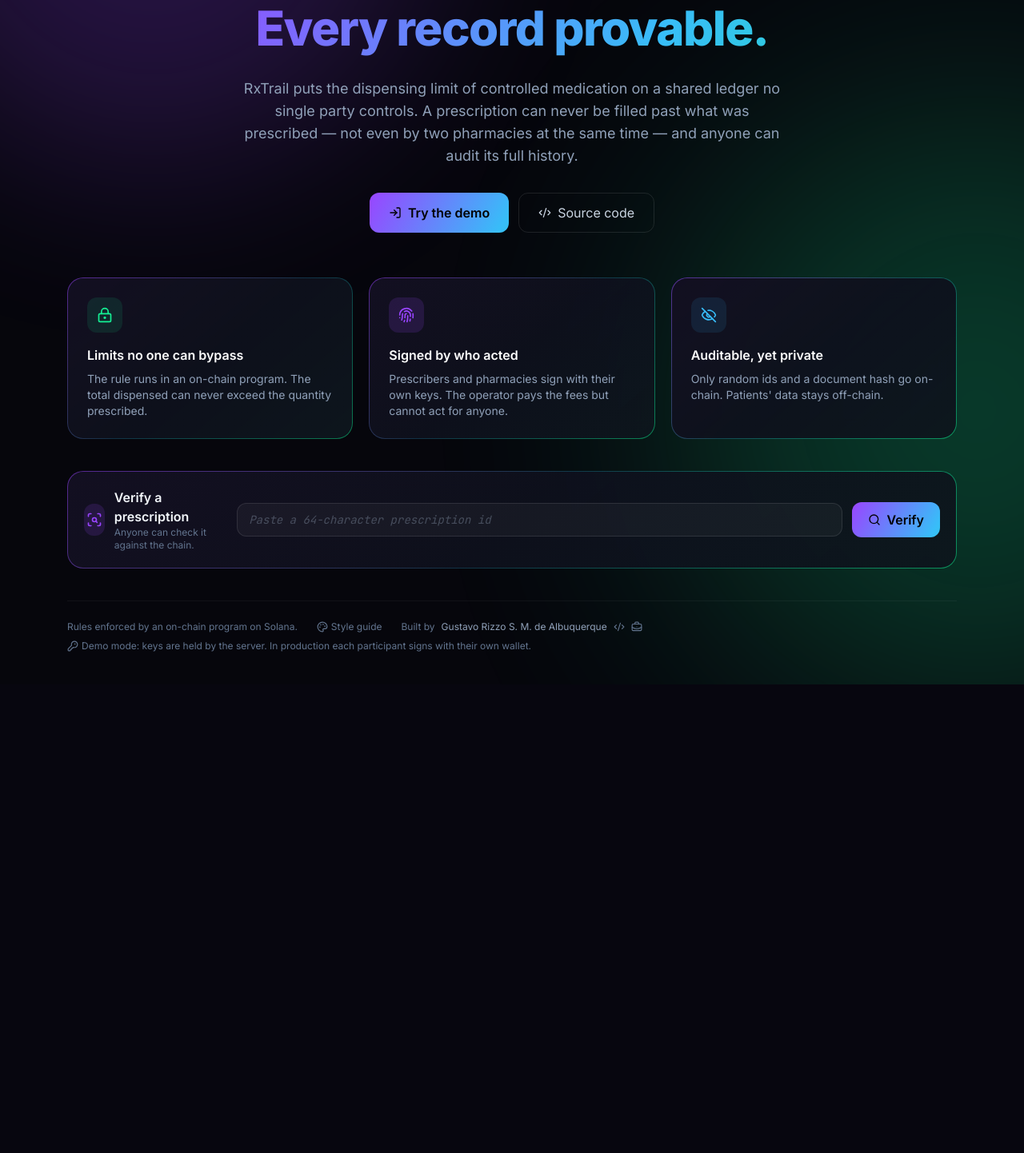
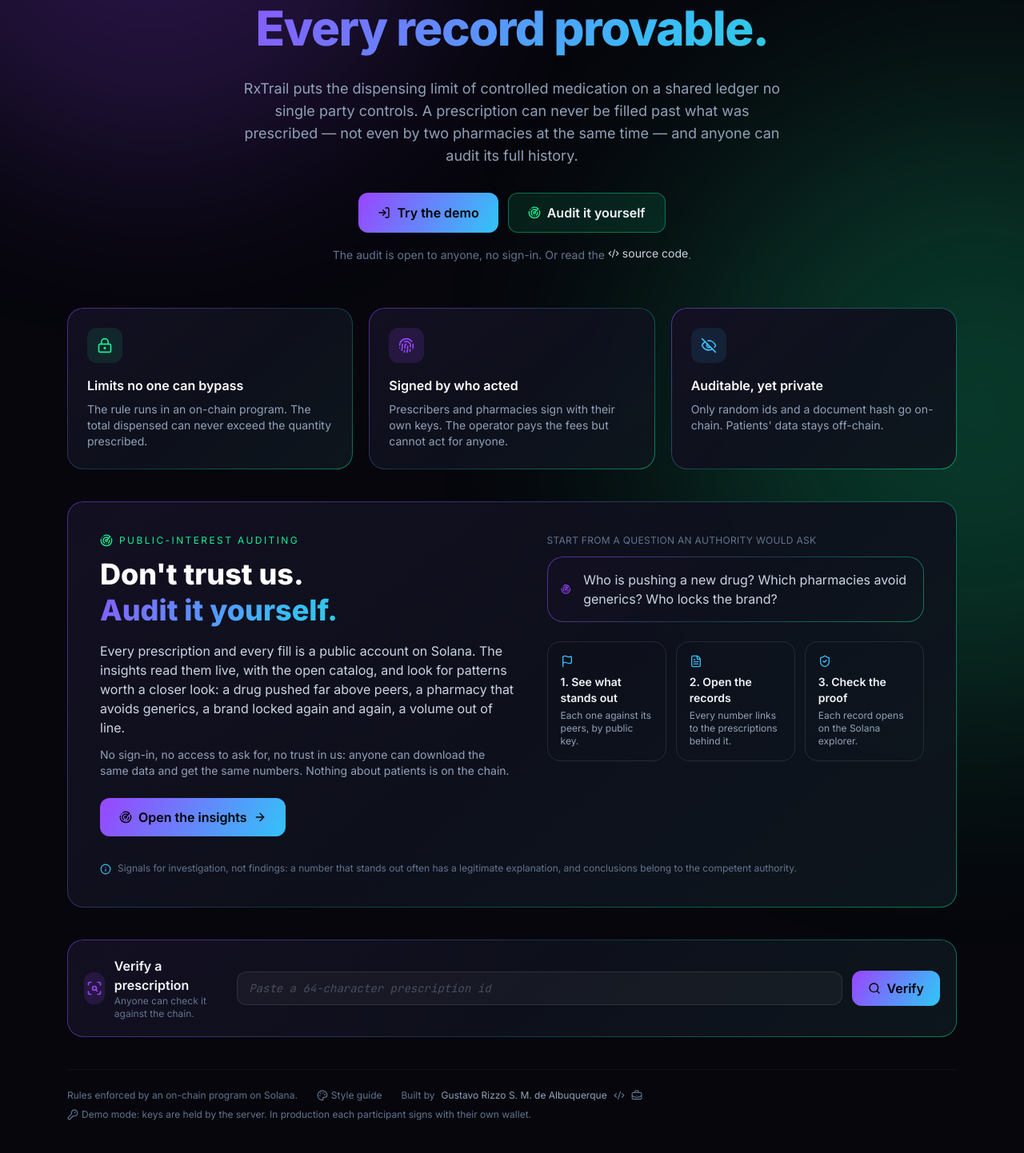
Before and after one commit to GustavoRizzo/rxtrail, a Django app: template app/web/templates/web/landing.html in a window 1280 px wide. Shown: the part 264-1706 px from the top of the page at 80% size. Before the commit the page ends 1120 px from the top, so only its background shows below. Run offline with Django 5.2, Linux system fonts and the light colour scheme; the template is opened without the code that fills it, so the values that code supplies are empty; parts of the project's set-up code (start-up, migrations or seed data) failed here and were passed over; some libraries are stand-ins or nearby versions.

Commit message:
Invite every visitor to audit the network from the front page
The front page now offers "Audit it yourself" beside the demo, with the
network's live numbers, the four questions the insights answer, and the
path from a signal to its proof on the explorer. It still renders when
the chain is out of reach.

```diff
--- a/app/web/templates/web/landing.html
+++ b/app/web/templates/web/landing.html
@@ -1,4 +1,5 @@
 {% extends "web/base.html" %}
+{% load rxtrail %}
 {% block title %}Tamper-proof prescriptions{% endblock %}
 {% block content %}
 <section class="rx-reveal mx-auto max-w-3xl pb-14 pt-8 text-center">
@@ -15,8 +16,9 @@
   </p>
   <div class="mt-8 flex flex-wrap justify-center gap-3">
     <a href="{% url 'web:login' %}" class="rx-button flex items-center gap-2 px-6 py-3"><i data-lucide="log-in" class="h-4 w-4"></i> Try the demo</a>
-    <a href="https://github.com/GustavoRizzo/rxtrail" target="_blank" class="flex items-center gap-2 rounded-xl border border-white/10 px-6 py-3 text-slate-300 transition hover:bg-white/5"><i data-lucide="code-xml" class="h-4 w-4"></i> Source code</a>
+    <a href="{% url 'web:insights' %}" class="flex items-center gap-2 rounded-xl border border-brand-accent/40 bg-brand-accent/10 px-6 py-3 font-semibold text-slate-100 transition hover:bg-brand-accent/20"><i data-lucide="radar" class="h-4 w-4 text-brand-accent"></i> Audit it yourself</a>
   </div>
+  <p class="mt-4 text-sm text-slate-500">The audit is open to anyone, no sign-in. Or read the <a href="https://github.com/GustavoRizzo/rxtrail" target="_blank" rel="noopener" class="inline-flex items-center gap-1 text-slate-300 hover:text-brand-secondary"><i data-lucide="code-xml" class="h-3.5 w-3.5"></i> source code</a>.</p>
 </section>
 
 <section class="grid gap-5 sm:grid-cols-3">
@@ -37,5 +39,47 @@
   </div>
 </section>
 
-<section class="mt-10 rx-reveal" style="--i:4">{% include "web/_verify_box.html" %}</section>
+<section class="rx-card rx-reveal mt-10 overflow-hidden p-7 sm:p-10" style="--i:4" id="audit">
+  <div class="grid gap-10 lg:grid-cols-[1.1fr_1fr]">
+    <div>
+      <p class="flex items-center gap-2 text-xs uppercase tracking-[0.2em] text-brand-accent"><i data-lucide="radar" class="h-4 w-4"></i> Public-interest auditing</p>
+      <h2 class="mt-3 text-3xl font-extrabold leading-tight text-white sm:text-4xl">Don't trust us.<br><span class="rx-gradient-text">Audit it yourself.</span></h2>
+      <p class="mt-4 text-slate-300">Every prescription and every fill is a public account on Solana. The insights read them live, with the open catalog, and look for patterns worth a closer look: a drug pushed far above peers, a pharmacy that avoids generics, a brand locked again and again, a volume out of line.</p>
+      <p class="mt-3 text-sm text-slate-400">No sign-in, no access to ask for, no trust in us: anyone can download the same data and get the same numbers. Nothing about patients is on the chain.</p>
+      {% if audit %}{% with o=audit.overview %}
+        <dl class="mt-6 grid grid-cols-2 gap-3 sm:grid-cols-4">
+          <div class="rounded-2xl bg-white/5 p-4"><dt class="flex items-center gap-1.5 text-xs text-slate-500"><i data-lucide="{{ 'prescription'|icon }}" class="h-3.5 w-3.5"></i> Prescriptions</dt><dd class="mt-1 text-2xl font-bold text-white">{{ o.prescriptions }}</dd></div>
+          <div class="rounded-2xl bg-white/5 p-4"><dt class="flex items-center gap-1.5 text-xs text-slate-500"><i data-lucide="{{ 'fill'|icon }}" class="h-3.5 w-3.5"></i> Fills</dt><dd class="mt-1 text-2xl font-bold text-white">{{ o.dispensations }}</dd></div>
+          <div class="rounded-2xl bg-white/5 p-4"><dt class="flex items-center gap-1.5 text-xs text-slate-500"><i data-lucide="{{ 'prescriber'|icon }}" class="h-3.5 w-3.5"></i> Prescribers</dt><dd class="mt-1 text-2xl font-bold text-white">{{ o.prescribers }}</dd></div>
+          <div class="rounded-2xl bg-white/5 p-4"><dt class="flex items-center gap-1.5 text-xs text-slate-500"><i data-lucide="{{ 'signal'|icon }}" class="h-3.5 w-3.5"></i> Signals</dt><dd class="mt-1 text-2xl font-bold rx-gradient-text">{{ audit.signals }}</dd></div>
+        </dl>
+        <p class="mt-2 text-xs text-slate-500">Read from the chain a moment ago.</p>
+      {% endwith %}{% endif %}
+      <a href="{% url 'web:insights' %}" class="rx-button mt-6 inline-flex items-center gap-2 px-6 py-3"><i data-lucide="radar" class="h-4 w-4"></i> Open the insights <i data-lucide="arrow-right" class="h-4 w-4"></i></a>
+    </div>
+
+    <div>
+      <p class="text-xs uppercase tracking-wide text-slate-500">Start from a question an authority would ask</p>
+      <div class="mt-3 grid gap-3">
+        {% for name, label, icon, question in audit.questions|default:"" %}
+          <a href="{% url name %}" class="rx-card rx-card-hover flex items-center gap-4 p-4">
+            <span class="grid h-10 w-10 shrink-0 place-items-center rounded-xl bg-brand-primary/15"><i data-lucide="{{ icon }}" class="h-5 w-5 text-brand-primary"></i></span>
+            <span class="min-w-0 flex-1"><span class="block font-semibold text-white">{{ question }}</span><span class="block text-xs text-slate-500">{{ label }}</span></span>
+            <i data-lucide="arrow-right" class="h-4 w-4 shrink-0 text-slate-500"></i>
+          </a>
+        {% empty %}
+          <a href="{% url 'web:insights' %}" class="rx-card rx-card-hover flex items-center gap-4 p-4 text-slate-300"><i data-lucide="radar" class="h-5 w-5 text-brand-primary"></i> Who is pushing a new drug? Which pharmacies avoid generics? Who locks the brand?</a>
+        {% endfor %}
+      </div>
+      <ol class="mt-6 grid gap-3 text-sm sm:grid-cols-3">
+        <li class="rounded-2xl border border-white/10 p-4"><i data-lucide="{{ 'signal'|icon }}" class="h-4 w-4 text-brand-secondary"></i><p class="mt-2 font-semibold text-slate-100">1. See what stands out</p><p class="mt-1 text-xs text-slate-400">Each one against its peers, by public key.</p></li>
+        <li class="rounded-2xl border border-white/10 p-4"><i data-lucide="{{ 'prescription'|icon }}" class="h-4 w-4 text-brand-secondary"></i><p class="mt-2 font-semibold text-slate-100">2. Open the records</p><p class="mt-1 text-xs text-slate-400">Every number links to the prescriptions behind it.</p></li>
+        <li class="rounded-2xl border border-white/10 p-4"><i data-lucide="{{ 'verified'|icon }}" class="h-4 w-4 text-brand-secondary"></i><p class="mt-2 font-semibold text-slate-100">3. Check the proof</p><p class="mt-1 text-xs text-slate-400">Each record opens on the Solana explorer.</p></li>
+      </ol>
+    </div>
+  </div>
+  <p class="mt-8 flex items-start gap-2 text-xs text-slate-500"><i data-lucide="info" class="mt-0.5 h-3.5 w-3.5 shrink-0 text-brand-secondary"></i> Signals for investigation, not findings: a number that stands out often has a legitimate explanation, and conclusions belong to the competent authority.</p>
+</section>
+
+<section class="mt-10 rx-reveal" style="--i:5">{% include "web/_verify_box.html" %}</section>
 {% endblock %}
--- a/app/web/views.py
+++ b/app/web/views.py
@@ -39,7 +39,7 @@
     RxTrailError,
     Standing,
 )
-from web import catalog, qrcodes
+from web import catalog, insights_views, qrcodes
 from web.chain import with_chain
 from web.context_processors import ROLE_LABELS
 from web.forms import (
@@ -107,7 +107,7 @@
 def landing(request):
     if request.user.is_authenticated:
         return redirect("web:home")
-    return render(request, "web/landing.html")
+    return render(request, "web/landing.html", {"audit": insights_views.teaser()})
 
 
 # Demo mode: the login page groups the accounts by role, each with what a
```
Also changed, not shown: app/tests/integration/test_web.py (+24 -1 lines), app/web/insights_views.py (+14 -0 lines).
